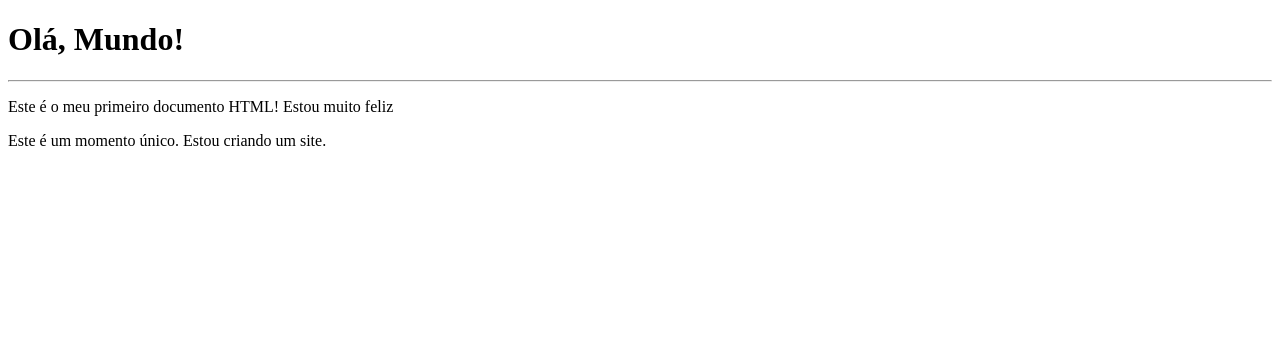
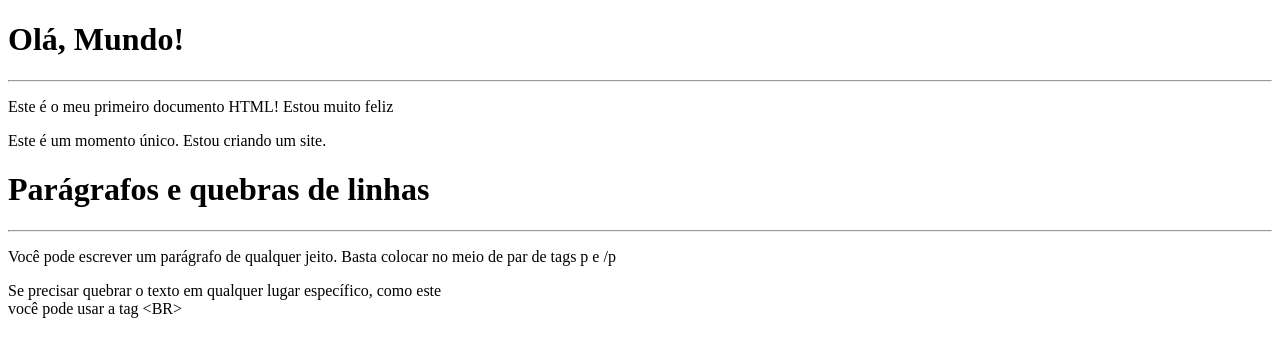
Before and after one commit to johnatanwillow/projeto-site-portifolio, a plain HTML site: page index.html in a window 1280 px wide. Drawn offline with Linux system fonts and the light colour scheme.

Commit message:
site Olá, Mundo

```diff
--- a/index.html
+++ b/index.html
@@ -1,5 +1,5 @@
 <!DOCTYPE html>
-<html lang="en">
+<html lang="pt-BR">
 <head>
     <meta charset="UTF-8">
     <meta name="viewport" content="width=device-width, initial-scale=1.0">
@@ -10,5 +10,9 @@
     <hr>
     <p>Este é o meu primeiro documento HTML! Estou muito feliz</p>
     <p>Este é um momento único. Estou criando um site.</p>
+    <h1>Parágrafos e quebras de linhas</h1>
+    <hr>
+    <p>Você pode escrever um parágrafo de qualquer jeito. Basta colocar no meio de par de tags p e /p</p>
+    <p>Se precisar quebrar o texto em qualquer lugar específico, como este <br> você pode usar a tag &lt;BR&gt;</p>
 </body>
 </html>
```
